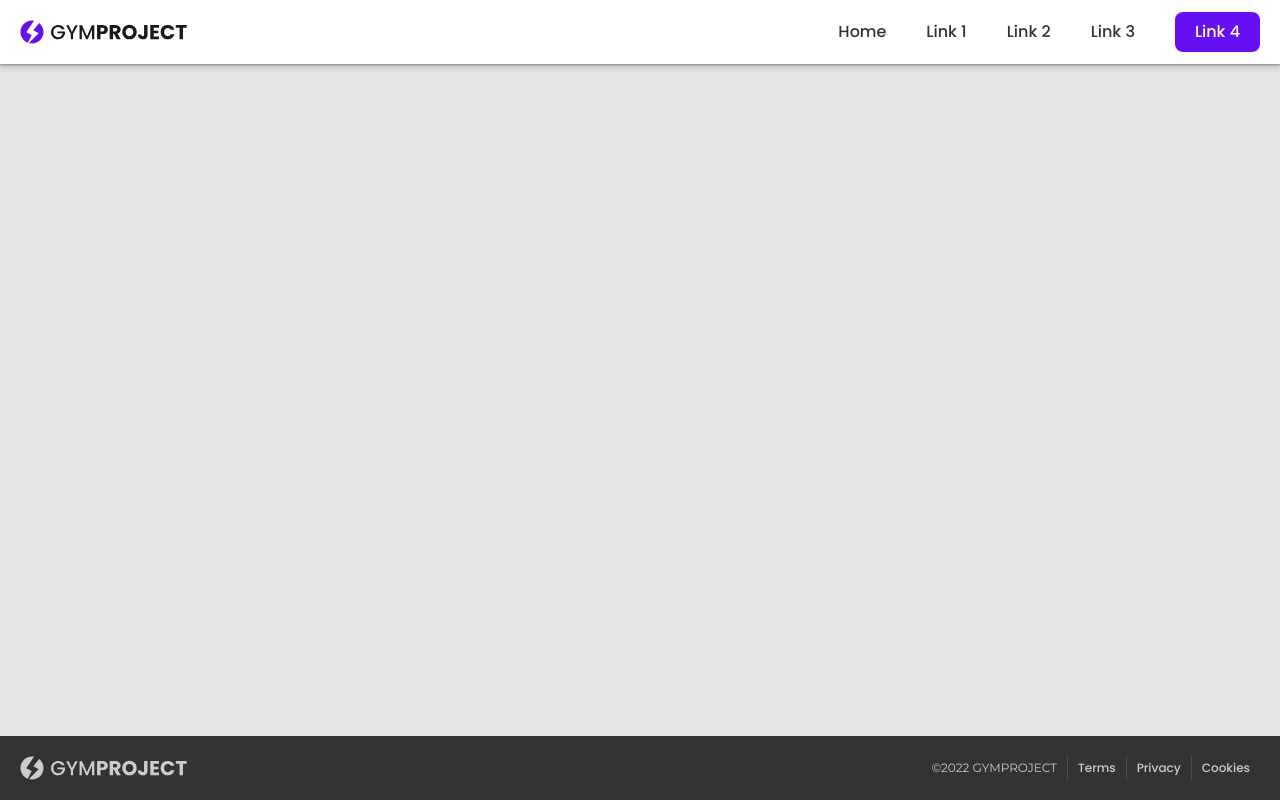
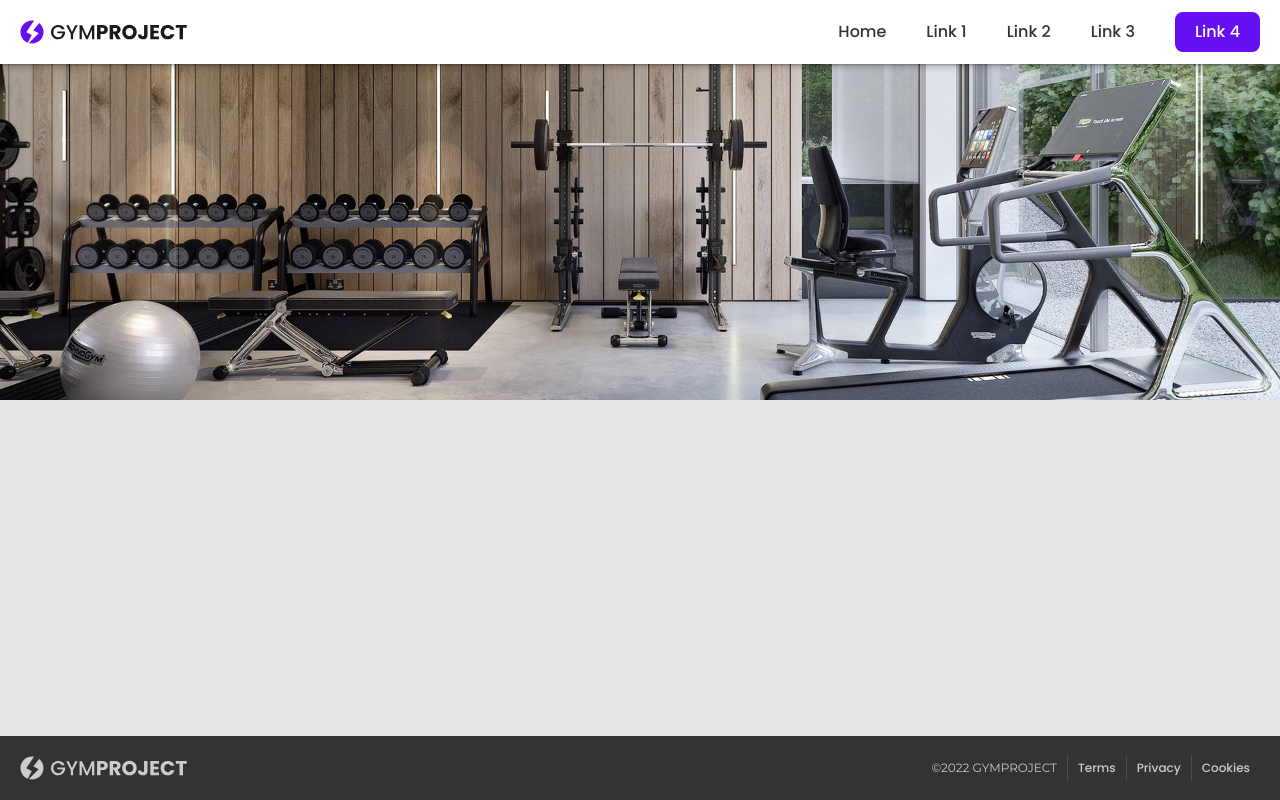
Before and after one commit to canedobox/gymproject, a plain HTML site: page index.html in a window 1280 px wide. Drawn offline with nearby package versions, Linux system fonts and the light colour scheme; some packages are replaced by stand-ins of ours; a script that the page names is missing.

Commit message:
Added homepage banner section

```diff
--- a/css/main.css
+++ b/css/main.css
@@ -513,6 +513,26 @@ body.modal {
 }
 
 /***********************************************************************
+***                             HOMEPAGE                             ***
+***********************************************************************/
+
+.homepage__banner {
+  z-index: var(--zindex-back);
+  background-image: url('../images/banner.jpg');
+  background-color: var(--color-gray-200);
+  background-size: cover;
+  background-position: 70% 50%;
+  background-repeat: no-repeat;
+  display: flex;
+  flex-direction: column;
+  align-items: center;
+  justify-content: center;
+  width: 100%;
+  height: 50vh;
+  overflow: hidden;
+}
+
+/***********************************************************************
 ***                             TABLETS                              ***
 ***********************************************************************/
 
@@ -607,6 +627,10 @@ body.modal {
   .footer__nav__link {
     padding: 0 calc(var(--padding-desktop) / 2);
   }
+
+  .homepage__banner {
+    background-position: 50%;
+  }
 }
 
 /***********************************************************************
--- a/index.html
+++ b/index.html
@@ -149,6 +149,11 @@
       <!-- Main -->
       <main>
         <div class="main-wrapper">
+          <!-- Homepage banner section -->
+          <section class="homepage__banner section-wrapper">
+            <div class="section-content container"></div>
+          </section>
+
           <section class="section-wrapper">
             <div class="section-content container"></div>
           </section>
```
Also changed, not shown: images/banner.jpg (added).
